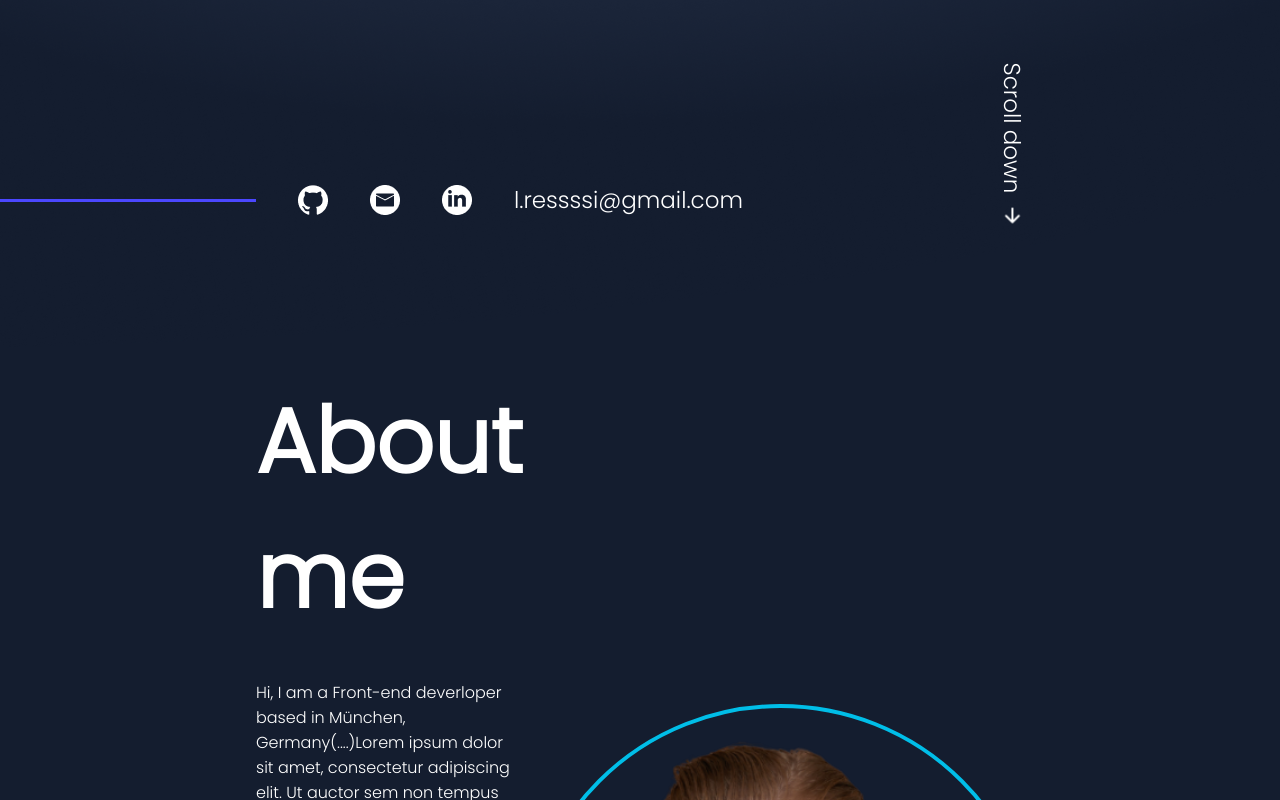
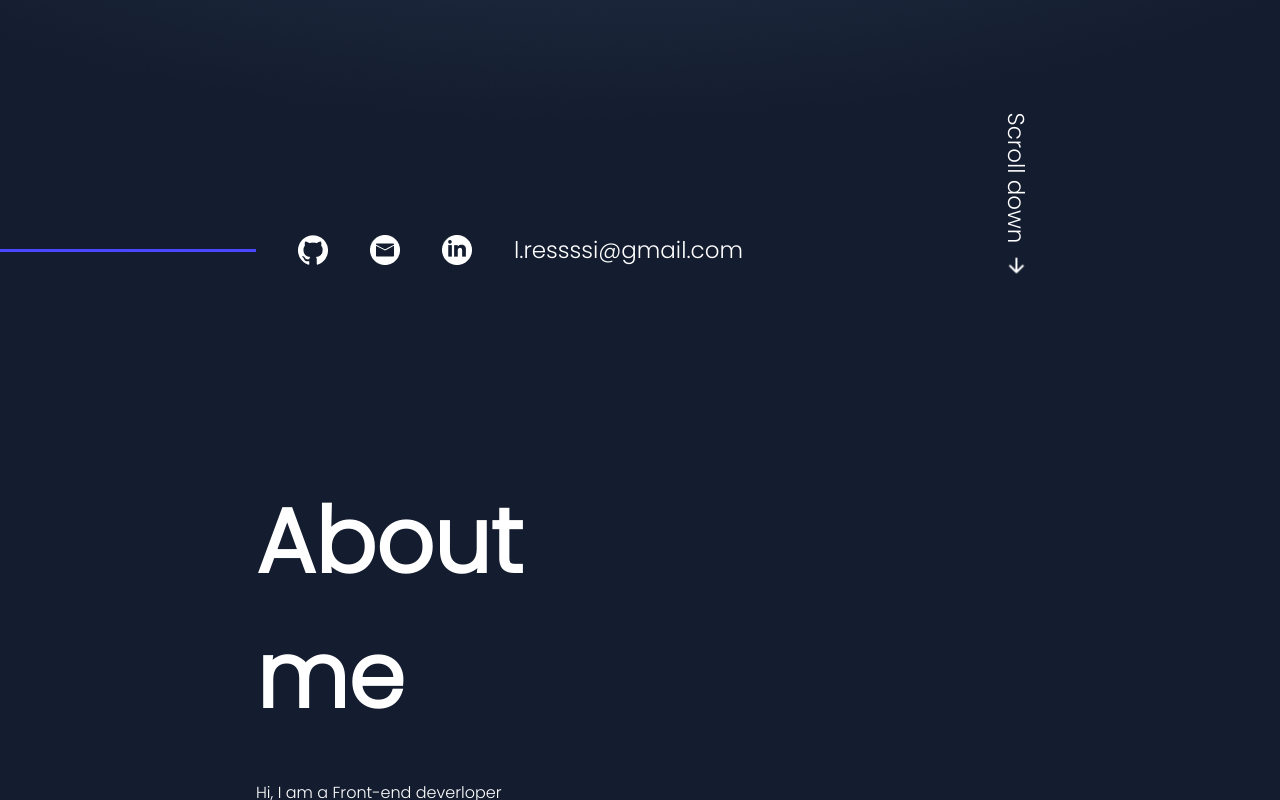
Before and after one commit to LauraHexx/Portfolio, an Angular app: page / in a window 1280 px wide. Shown: the part 940-1740 px from the top of the page. Built offline with nearby package versions, Linux system fonts and the light colour scheme.

Commit message:
small style changes

```diff
--- a/src/app/about-me/about-me.component.scss
+++ b/src/app/about-me/about-me.component.scss
@@ -50,7 +50,7 @@ aside {
 
 .scroll-down-container {
   position: absolute;
-  right: calc($spacing-to-sides - 71px);
+  right: calc($spacing-to-sides - 75px);
   top: calc($spacing-bottom-sections - 47px);
   @include align-center-flexbox();
   gap: 10px;
--- a/src/assets/styles/mixins-and-variables.scss
+++ b/src/assets/styles/mixins-and-variables.scss
@@ -10,7 +10,7 @@ $spacing-btn: 15px 30px;
 $spacing-to-sides: 20%;
 $spacing-top-sections: 50px;
 $spacing-bottom-sections: 50px;
-$spacing-between-sections: 150px;
+$spacing-between-sections: 200px;
 
 @mixin general-layout() {
   padding: $spacing-top-sections $spacing-to-sides $spacing-bottom-sections;
```
